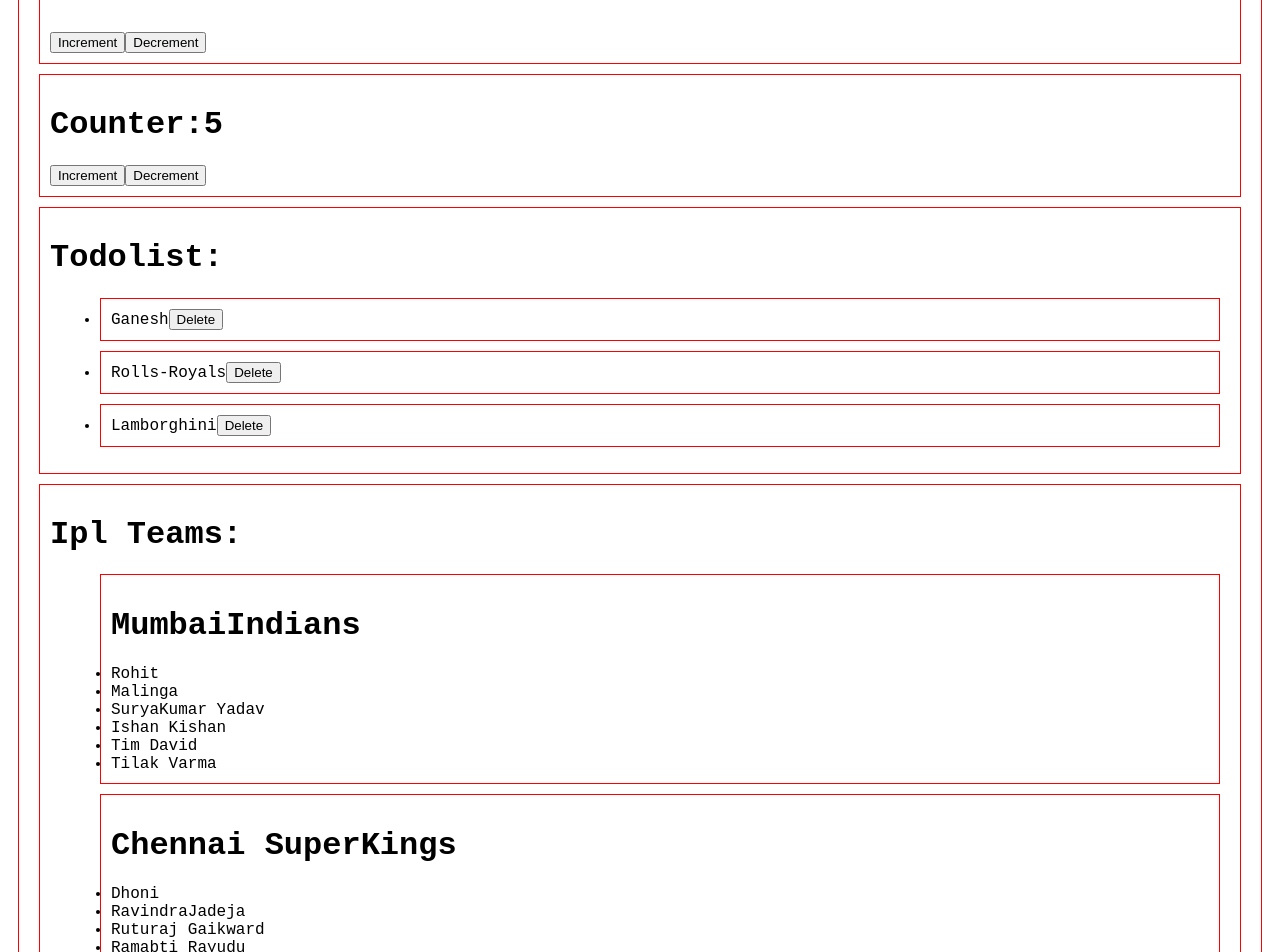
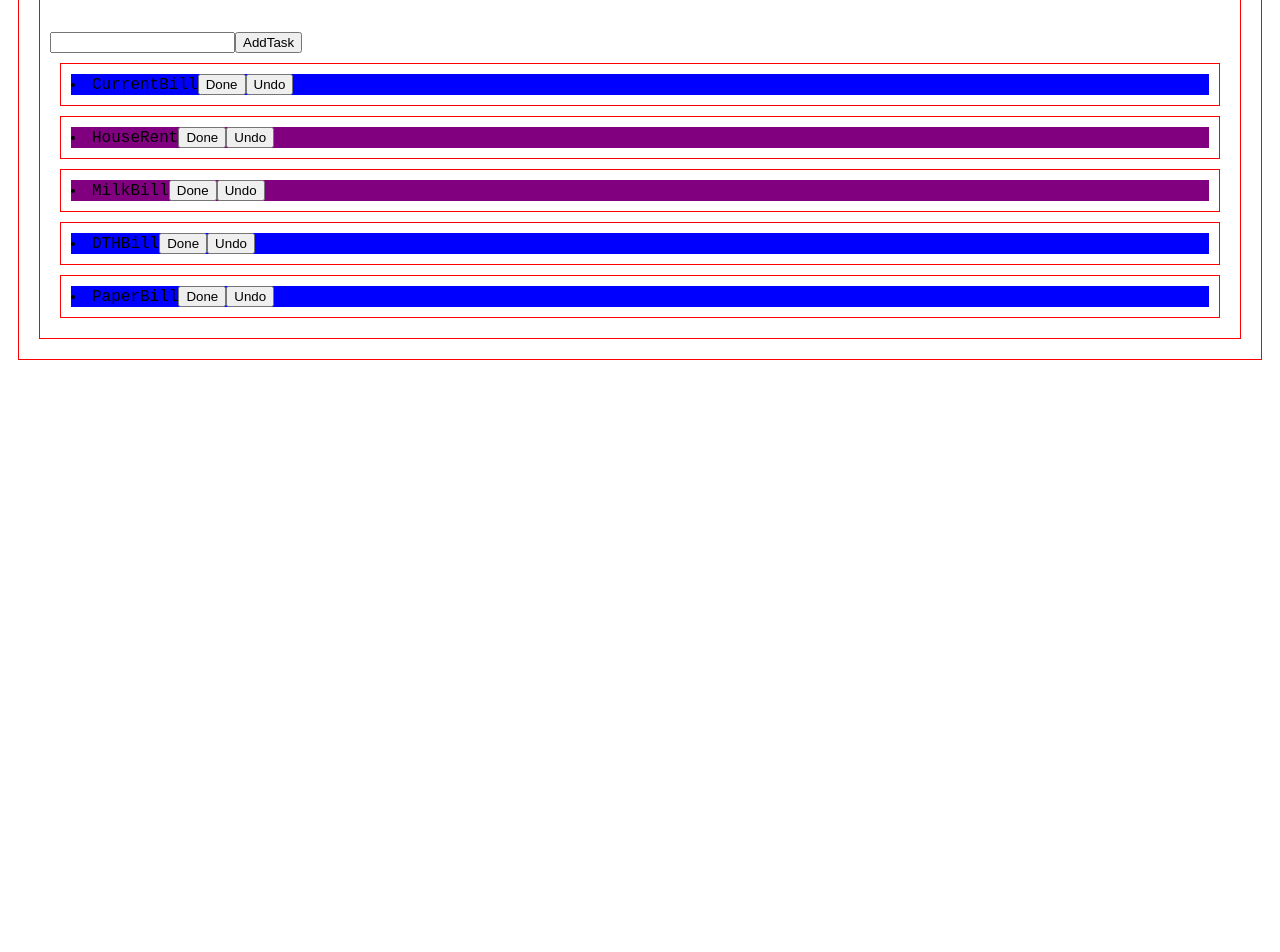
Before and after one commit to ganeshfrontend/reactapp1, a React (Create React App) app: page / in a window 1280 px wide. Shown: the part 160-1112 px from the top of the page. After the commit the page ends 800 px from the top, so only its background shows below. Built offline with nearby package versions, Linux system fonts and the light colour scheme.

Commit message:
tododone

```diff
--- a/src/App.jsx
+++ b/src/App.jsx
@@ -1,15 +1,8 @@
-import Counter from './Counter';
-import Todolist from './Todolist';
-import Iplteam from './Iplteam';
 import Todolist1 from './Todolist-1';
 function App() {
   return (
     <div className="tarun">
       <h1>welcome to ganesh world</h1>
-    <Counter start={10} i={10}></Counter>
-    <Counter start={5} i={5}></Counter>
-    <Todolist></Todolist>
-    <Iplteam></Iplteam>
     <Todolist1></Todolist1>
     </div>
   );
--- a/src/Counter.jsx
+++ /dev/null
@@ -1,20 +0,0 @@
-import React from 'react';
-function Counter(props){
-    var [count,setCount]=React.useState(props.start)
-function inc(start,i){
-setCount(count+props.i)
-}
-function dec(start,i){
-    setCount(count-props.i)
-    }
-
-return(
-<div className="tarun">
-<h1>Counter:{count}</h1>
-
-<button onClick={inc}>Increment</button>
-<button onClick={dec}>Decrement</button>
-</div>
-)
-}
-export default Counter;
--- a/src/Ip.jsx
+++ /dev/null
@@ -1,12 +0,0 @@
-import React from 'react';
-function Team(props){
-return(
-<div  className='tarun'>
-    <h1 >{props.teamname}</h1>
-    {props.players.map((player)=>{
-        return <li>{player}</li>
-    })}
-</div>
-)
-}
-export default Team;
--- a/src/Iplteam.jsx
+++ /dev/null
@@ -1,50 +0,0 @@
-import React from 'react';
-import Team from './Ip';
-function Iplteam(){
-var [teams,setTeams]=React.useState([
-{
-teamname:"MumbaiIndians",
-players:[
-"Rohit",
-"Malinga",
-"SuryaKumar Yadav",
-"Ishan Kishan",
-"Tim David",
-"Tilak Varma"
-]
-},
-{
-teamname:"Chennai SuperKings",
-players:[
-"Dhoni",
-"RavindraJadeja",
-"Ruturaj Gaikward",
-"Ramabti Rayudu",
-"Pathirana"
-]
-},
-{
-teamname:"RoyalChallengersBangalore",
-players:[
-    "Virat Kohli",
-    "Dinesh Karthik",
-    "ABDevillers",
-    "ChrisGayle"
-]
-}
-])
-return(
-<div className='tarun'>
-<h1 >Ipl Teams:</h1>
-<ul>
-{
-teams.map((team)=>{
-    return (<Team players={team.players} teamname={team.teamname} ></Team>)
-
-})
-}
-</ul>
-</div>
-)
-}
-export default Iplteam;
--- a/src/Todolist-1.jsx
+++ b/src/Todolist-1.jsx
@@ -25,17 +25,28 @@ status:true
 ])
 function done(i){
 var temp=[...todo]
-temp.splice(i,1)
+temp[i].status=!temp[i].status
 setTodo([...temp])
+}
+function add(){
+var input=document.getElementById("input").value
+setTodo([...todo,{title:input}])
 }
 return(
 <div className='tarun'>
 <h1>Todolist1:</h1>
+<input type="text"  id="input"/>
+<button onClick={()=>{add()}}>AddTask</button>
 {
 todo.map((todos,i)=>{
-return <li className='tarun'>{todos.title} {todos.status}
-<button onClick={done(i)}>Done</button>
+return (
+<div className='tarun'>
+<li style={(todos.status===true)?{backgroundColor:"blue"}:{backgroundColor:"purple"}}>{todos.title}
+<button onClick={()=>{done(i)}}>Done</button>
+<button >Undo</button>
 </li>
+</div>
+)
 })
 }
 </div>
--- a/src/Todolist.jsx
+++ /dev/null
@@ -1,26 +0,0 @@
-import React from 'react';
-function Todolist(){
-var [todo,setTodo]=React.useState(["Ganesh","Rolls-Royals","Lamborghini"])
-function del(i){
-var temp=[...todo]
-temp.splice(i,1)
-setTodo([...temp])
-}
-return(
-<div className='tarun'>
-<h1>Todolist:</h1>
-
-<ul>
-{
-todo.map((todos,i)=>{
-return <li className='tarun'>
-    {todos}
-    <button onClick={()=>{del(i)}}>Delete</button>
-</li>
-})
-}
-</ul>
-</div>
-)
-}
-export default Todolist;
```
